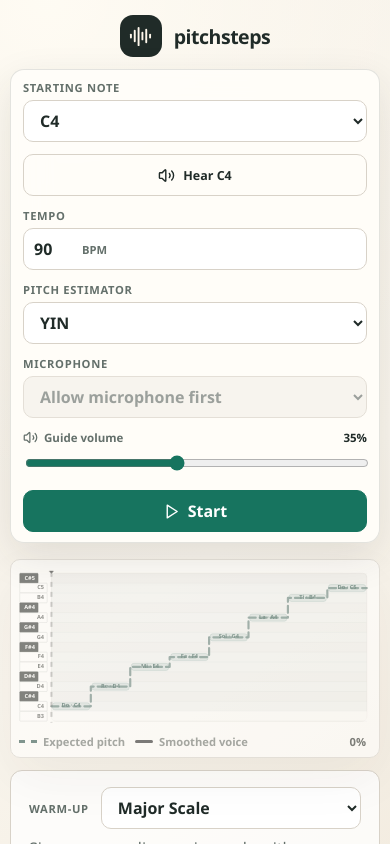
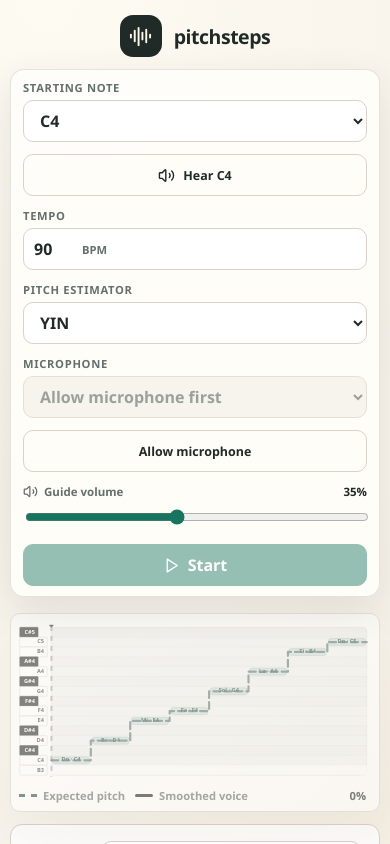
Before and after one commit to richhiey/pitchsteps, a React (Vite) app: page / in a window 390 px wide. Shown: the top 844 px of the page. Built offline with nearby package versions, Linux system fonts and the light colour scheme.

Commit message:
Restore explicit microphone setup flow

```diff
--- a/src/App.tsx
+++ b/src/App.tsx
@@ -84,6 +84,24 @@
       store.setSelectedDeviceId(deviceId || devices[0]?.deviceId || "");
       await engineRef.current?.initialize(stream, sessionId, store.detectorKind);
       await engineRef.current?.resume();
+      store.setMicrophoneStatus(devices.length > 0 ? "granted" : "no-device");
+    } catch (error) {
+      const message = error instanceof Error ? error.message : "Microphone access is blocked or unavailable.";
+      store.setError(message);
+      store.setDevices([]);
+      store.setSelectedDeviceId("");
+      store.setMicrophoneStatus("denied");
+    }
+  };
+
+  const allowMicrophone = async () => {
+    try {
+      store.setMicrophoneStatus("requesting");
+      const stream = await microphoneManager.request();
+      const devices = microphoneManager.devices;
+      microphoneManager.stop();
+      store.setDevices(devices);
+      store.setSelectedDeviceId(devices[0]?.deviceId ?? "");
       store.setMicrophoneStatus(devices.length > 0 ? "granted" : "no-device");
     } catch (error) {
       const message = error instanceof Error ? error.message : "Microphone access is blocked or unavailable.";
@@ -214,11 +232,8 @@
         detectorError={store.detectorError}
         canStart={startEnabled}
         locked={controlsLocked}
-        onDeviceChange={(deviceId) => {
-          if (store.sessionState === "counting-in" || store.sessionState === "running") {
-            void requestMicrophone(deviceId);
-          }
-        }}
+        onDeviceChange={store.setSelectedDeviceId}
+        onRequestMicrophone={() => void allowMicrophone()}
         onRootChange={store.setRootMidi}
         onBpmChange={store.setBpm}
         onGuideVolumeChange={store.setGuideVolume}
--- a/src/components/PracticeControls.tsx
+++ b/src/components/PracticeControls.tsx
@@ -22,6 +22,7 @@
   canStart: boolean;
   locked: boolean;
   onDeviceChange: (deviceId: string) => void;
+  onRequestMicrophone: () => void;
   onRootChange: (midi: number) => void;
   onBpmChange: (bpm: number) => void;
   onGuideVolumeChange: (volume: number) => void;
@@ -43,6 +44,7 @@
   canStart,
   locked,
   onDeviceChange,
+  onRequestMicrophone,
   onRootChange,
   onBpmChange,
   onGuideVolumeChange,
@@ -134,6 +136,16 @@
             ))}
           </select>
         </label>
+        {!hasPermission && (
+          <button
+            className="button button--secondary"
+            type="button"
+            onClick={onRequestMicrophone}
+            disabled={locked || microphoneStatus === "requesting"}
+          >
+            {microphoneStatus === "requesting" ? "Waiting for permission…" : "Allow microphone"}
+          </button>
+        )}
 
         <div className="guide-control">
           <label htmlFor="guide-volume">
--- a/src/store/selectors.ts
+++ b/src/store/selectors.ts
@@ -4,5 +4,5 @@
 export const hasMicrophonePermission = (status: MicrophoneStatus): boolean =>
   status === "granted" || status === "ready" || status === "too-quiet" || status === "clipping";
 
-export const canStartExercise = (status: MicrophoneStatus, _calibrated: boolean, _level: LevelFrame | null, _deviceId: string): boolean =>
-  status !== "requesting";
+export const canStartExercise = (status: MicrophoneStatus, _calibrated: boolean, _level: LevelFrame | null, deviceId: string): boolean =>
+  hasMicrophonePermission(status) && Boolean(deviceId);
```
Also changed, not shown: 2 other files (tests, documents, lock files or other folders).
